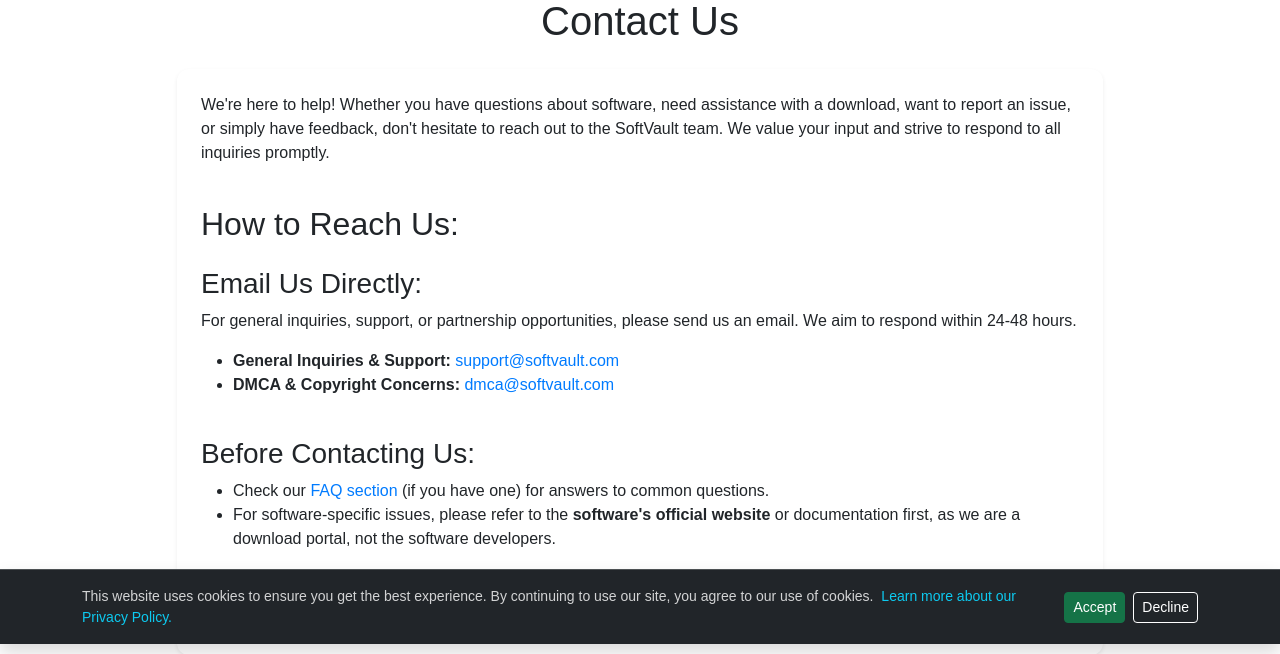
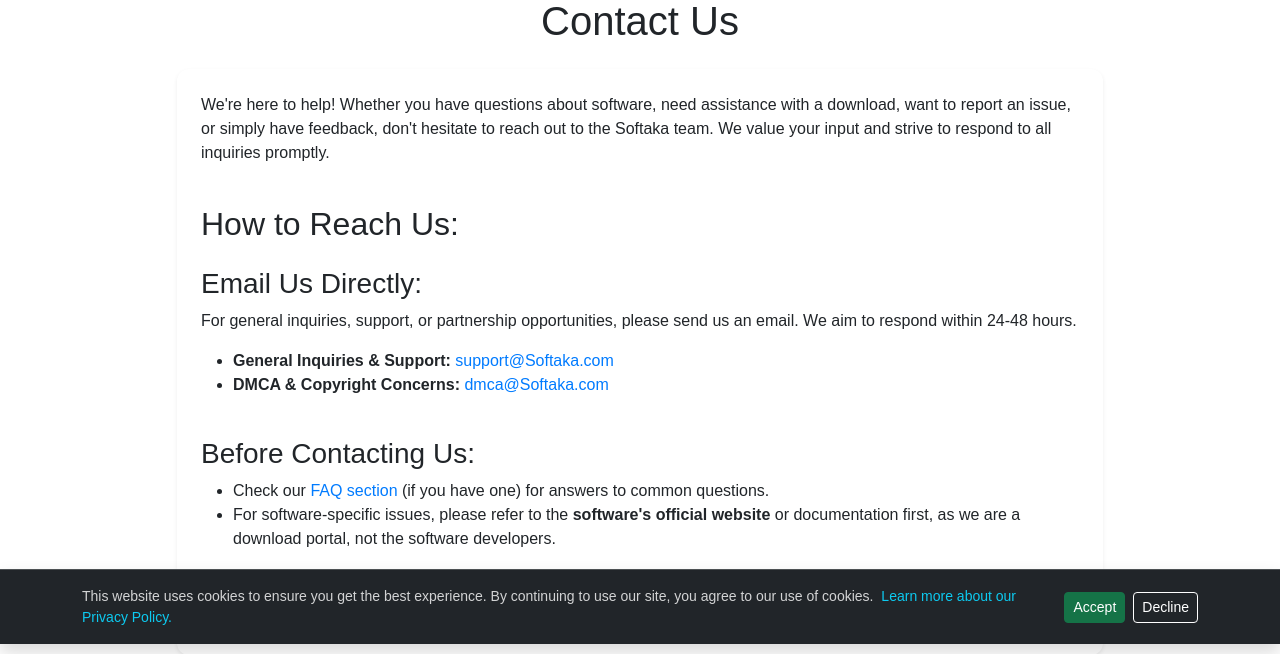
Before and after one commit to khairate89/softaka, a Django app: page /en/contact-us/ in a window 1280 px wide. Shown: the part 156-810 px from the top of the page. Run offline with Django 5.2, Linux system fonts and the light colour scheme; data comes from the database, SQL or seed files in the repository; some libraries are stand-ins or nearby versions.

Commit message:
Update contact_us.html

```diff
--- a/software/templates/software/contact_us.html
+++ b/software/templates/software/contact_us.html
@@ -1,22 +1,22 @@
 {% extends 'base.html' %}
 {% load i18n %}
 
-{% block title %}{% trans "Contact Us" %} - SoftVault{% endblock %}
+{% block title %}{% trans "Contact Us" %} - Softaka{% endblock %}
 
 {% block content %}
     <div class="row justify-content-center">
         <div class="col-lg-10 col-md-12">
             <h1 class="mb-4 text-center">{% trans "Contact Us" %}</h1>
             <div class="card p-4 shadow-sm">
-                <p>{% trans "We're here to help! Whether you have questions about software, need assistance with a download, want to report an issue, or simply have feedback, don't hesitate to reach out to the SoftVault team. We value your input and strive to respond to all inquiries promptly." %}</p>
+                <p>{% trans "We're here to help! Whether you have questions about software, need assistance with a download, want to report an issue, or simply have feedback, don't hesitate to reach out to the Softaka team. We value your input and strive to respond to all inquiries promptly." %}</p>
 
                 <h2 class="mt-4">{% trans "How to Reach Us" %}:</h2>
 
                 <h3 class="mt-3">{% trans "Email Us Directly" %}:</h3>
                 <p>{% trans "For general inquiries, support, or partnership opportunities, please send us an email. We aim to respond within 24-48 hours." %}</p>
                 <ul>
-                    <li><strong>{% trans "General Inquiries & Support:" %}</strong> <a href="mailto:support@softvault.com">support@softvault.com</a></li>
-                    <li><strong>{% trans "DMCA & Copyright Concerns:" %}</strong> <a href="mailto:dmca@softvault.com">dmca@softvault.com</a></li>
+                    <li><strong>{% trans "General Inquiries & Support:" %}</strong> <a href="mailto:support@Softaka.com">support@Softaka.com</a></li>
+                    <li><strong>{% trans "DMCA & Copyright Concerns:" %}</strong> <a href="mailto:dmca@Softaka.com">dmca@Softaka.com</a></li>
                 </ul>
 
                 <h3 class="mt-4">{% trans "Before Contacting Us" %}:</h3>
```
